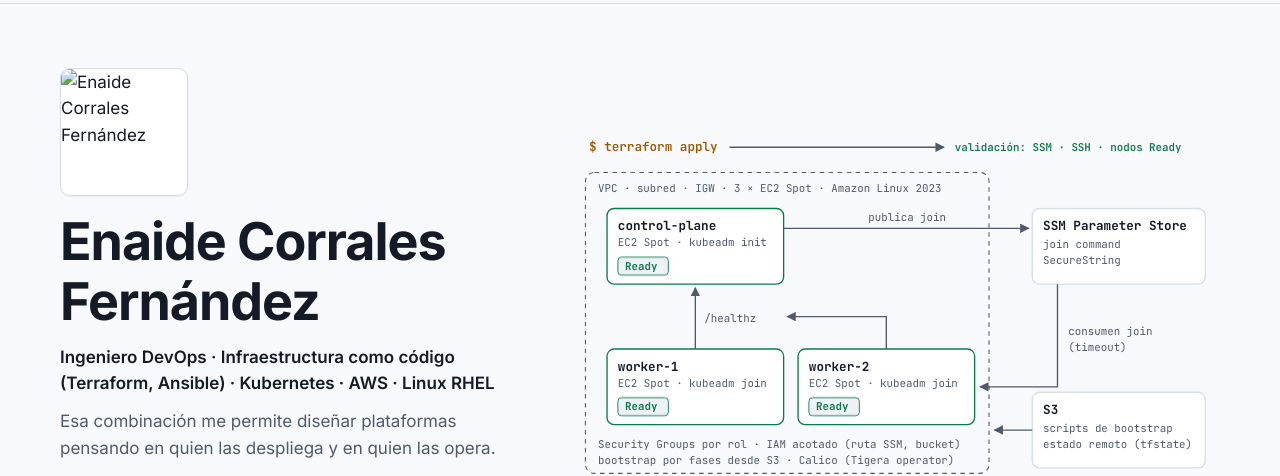
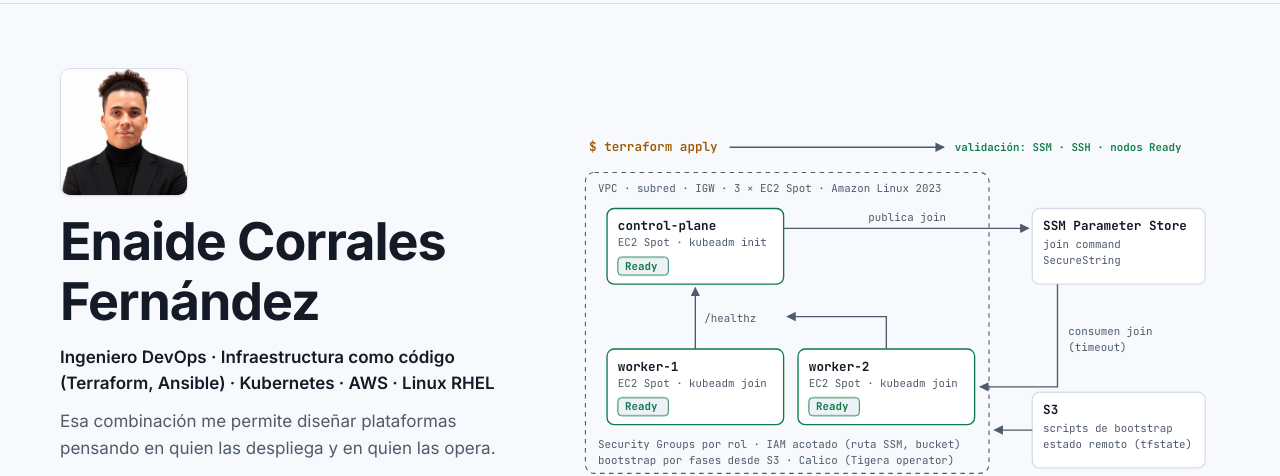
Before and after one commit to enaide/enaide.github.com, a plain HTML site: page index.html in a window 1280 px wide. Shown: the part 53-529 px from the top of the page. Drawn offline with Linux system fonts and the light colour scheme.

Commit message:
Change hero image source from foto.jpg to foto.png

```diff
--- a/index.html
+++ b/index.html
@@ -130,7 +130,7 @@
   <!-- ============ HERO ============ -->
   <section class="hero container" id="top" aria-labelledby="hero-title">
     <div class="hero__text">
-      <img class="hero__photo" src="assets/img/foto.jpg" alt="Enaide Corrales Fernández" width="256" height="256" decoding="async" fetchpriority="high">
+      <img class="hero__photo" src="assets/img/foto.png" alt="Enaide Corrales Fernández" width="256" height="256" decoding="async" fetchpriority="high">
       <h1 id="hero-title">Enaide Corrales Fernández</h1>
       <p class="hero__title">Ingeniero DevOps · Infraestructura como código (Terraform, Ansible) · Kubernetes · AWS · Linux RHEL</p>
       <p class="hero__lead">Esa combinación me permite diseñar plataformas pensando en quien las despliega y en quien las opera.</p>
```
